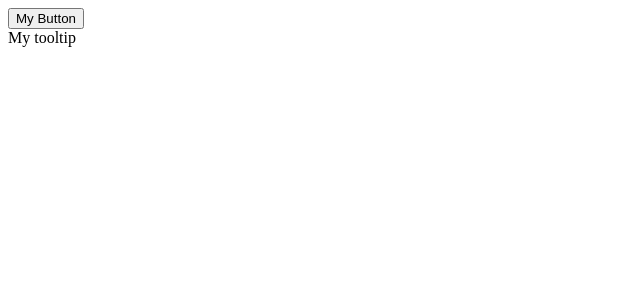
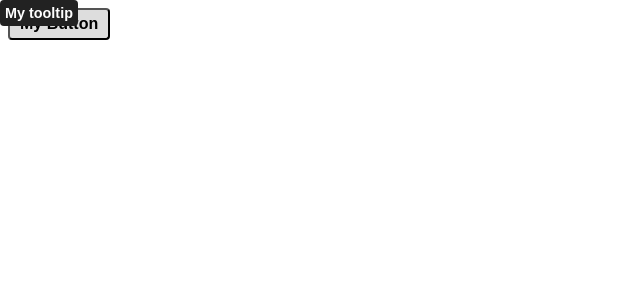
Before and after one commit to tonymushah/floating-ui-svelte-test, a Svelte app: page / in a window 1280 px wide. Shown: the top 300 px of the page, without its empty margins (0-640 px from the left). Built offline with nearby package versions, Linux system fonts and the light colour scheme; a web font is replaced by a local one.

Commit message:
Added button styles

```diff
--- a/src/App.svelte
+++ b/src/App.svelte
@@ -1,15 +1,43 @@
 <script lang="ts">
+  import "@fontsource/poppins/devanagari.css";
   let button: HTMLButtonElement;
-  let tooltip: HTMLDivElement
+  let tooltip: HTMLDivElement;
 </script>
 
 <main>
   <button class:button bind:this={button} aria-labelledby="button-tooltip">
     My Button
   </button>
-  <div id="button-tooltip" class:tooltip role="tooltip" bind:this={tooltip}>My tooltip</div>
+  <div id="button-tooltip" class:tooltip role="tooltip" bind:this={tooltip}>
+    My tooltip
+  </div>
 </main>
 
 <style lang="scss">
-
+  div {
+    font-family: inherit;
+  }
+  button {
+    font-family: inherit;
+    background-color: #ddd;
+    border-radius: 4px;
+    padding: 5px 10px;
+    font-weight: 700;
+    font-size: medium;
+  }
+  .tooltip {
+    background: #222;
+    color: white;
+    font-weight: bold;
+    padding: 5px;
+    border-radius: 4px;
+    font-size: 90%;
+    width: max-content;
+    position: absolute;
+    top: 0;
+    left: 0;
+  }
+  main {
+    font-family: "Poppins", sans-serif;
+  }
 </style>
```
